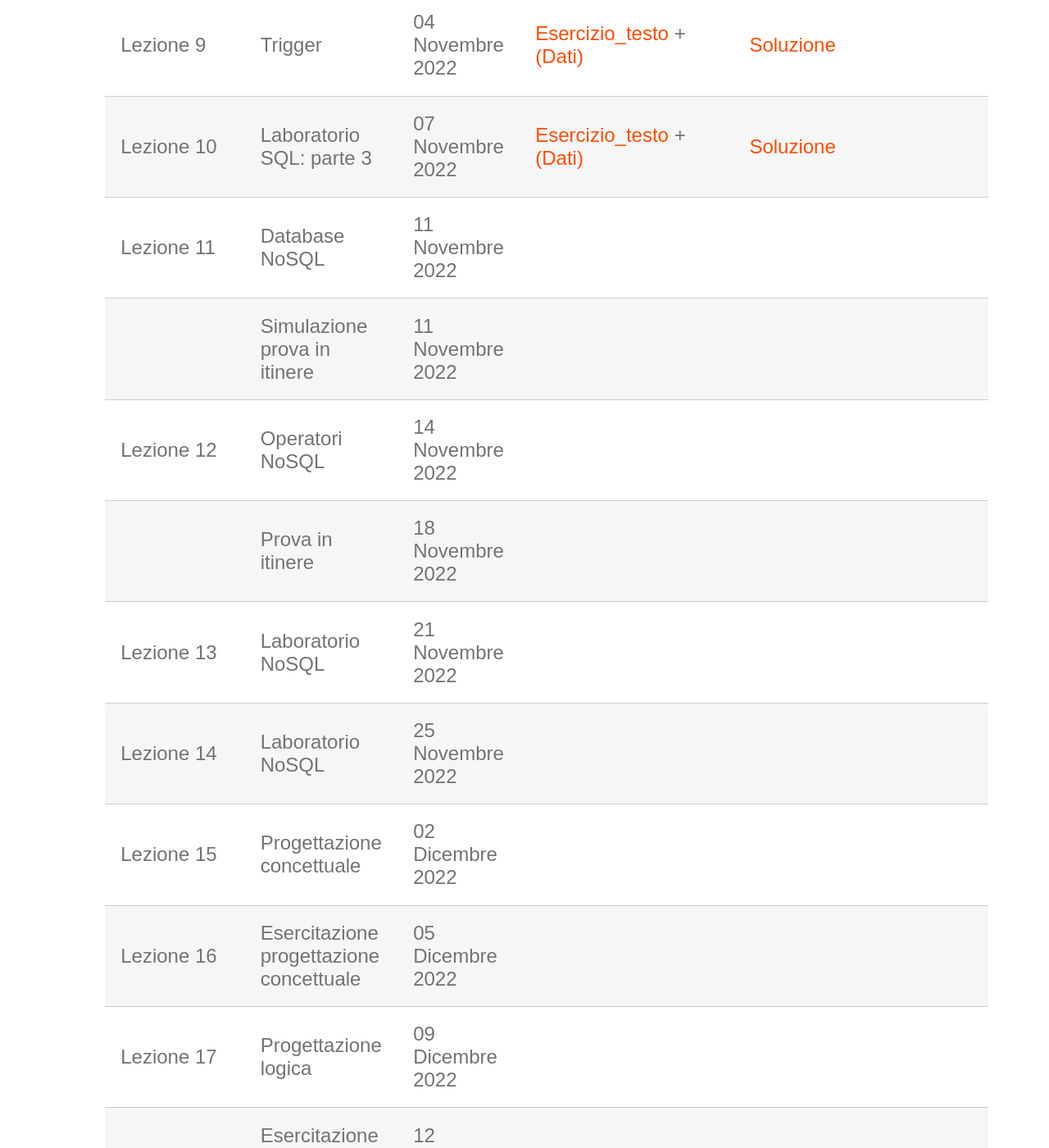
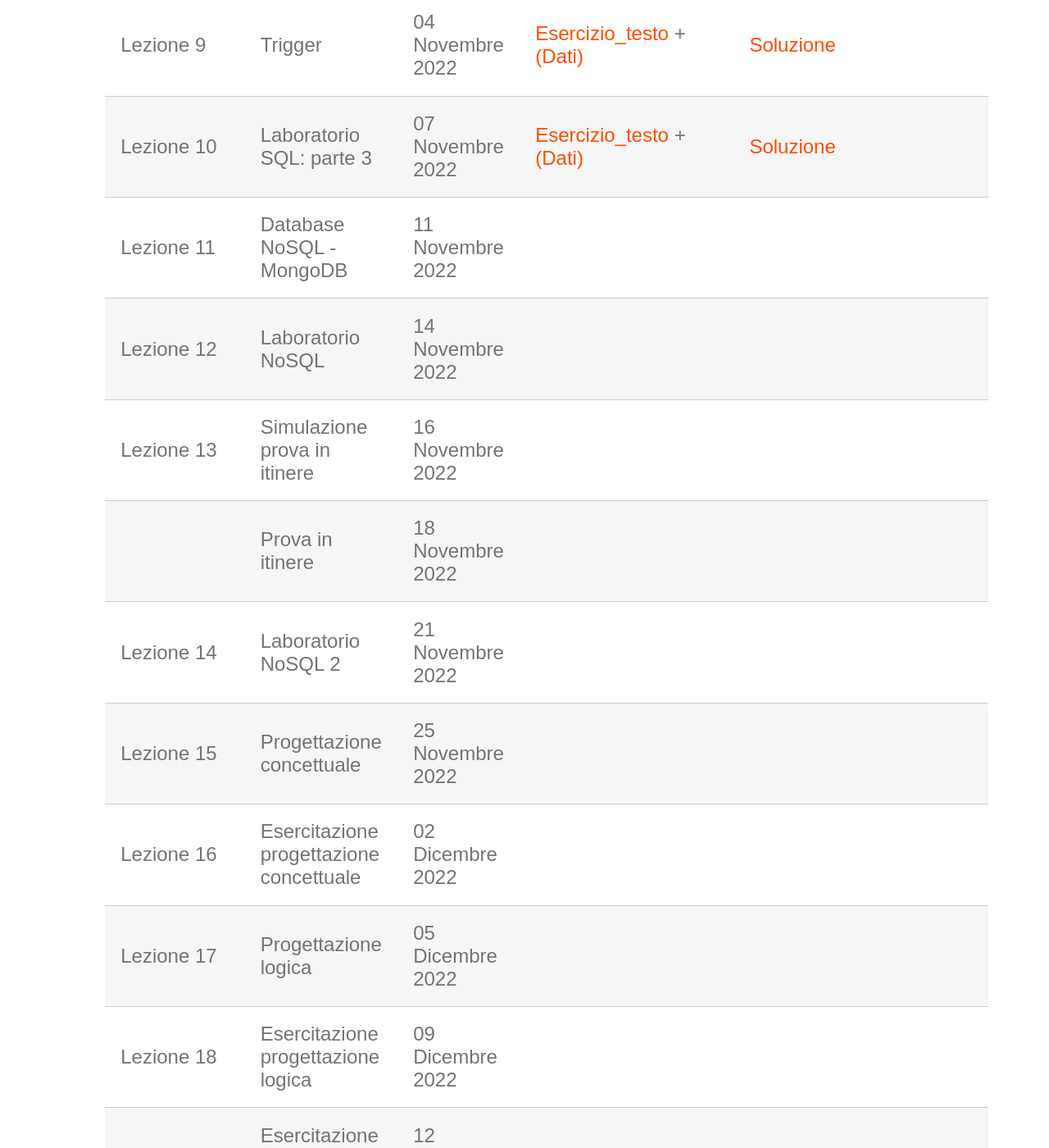
Before and after one commit to perceivelab/database-course, a Jekyll site: the page built from lezioni.md, in a window 1280 px wide and 1400 px high, scrolled down 1588 px. Shown: the whole window at 82% size. Built offline with Jekyll 4.4.1, drawn with Linux system fonts in a browser that asks for light colours; our own code applies the rules of GitHub Pages for plain Markdown files; some of the changed text lies outside the part shown.

Commit message:
Update lezioni.md

```diff
--- a/lezioni.md
+++ b/lezioni.md
@@ -18,18 +18,17 @@ Questa pagina contiene le slide, note e gli esempi di codice delle lezioni del c
 | Lezione 8  | Laboratorio SQL: parte 2                 | 28 Ottobre 2022   | [Testo](https://drive.google.com/file/d/10TcOD8hcc9jl-LfiqNhUKGGWNrj6JKLt/view?usp=sharing) [(+dati)](https://drive.google.com/file/d/1eH-Y5O6zLPLvV3c3H4qK0SrZj5J58Ld_/view?usp=sharing)                       | [Soluzione](https://drive.google.com/file/d/1jXxiKd2K7mXKNMIn2Ie4CsNWnky-hbhs/view?usp=sharing)            |
 | Lezione 9 | Trigger                                   | 04 Novembre 2022  |  [Esercizio_testo](https://drive.google.com/file/d/1JpWTeehVDmm1EeO4l68mk74Y5I5KFLmv/view?usp=sharing) + [(Dati)](https://drive.google.com/file/d/17eOXx23Ur7ZIt_nNAMag4D53BlBiAU9z/view?usp=sharing)                       |     [Soluzione](https://drive.google.com/file/d/1LF4up44RX9ha5N1Vi_PxEgM3zd9VucNy/view?usp=sharing)         |
 | Lezione 10 | Laboratorio SQL: parte 3                 | 07 Novembre 2022  |    [Esercizio_testo](https://drive.google.com/file/d/1pbttccp4-NdnaE90PqPlc-5KEhYKgs4V/view?usp=sharing) + [(Dati)](https://drive.google.com/file/d/1dTAEG8rbLhUP7Gpno-ZeZBgRbVninQAp/view?usp=sharing) |     [Soluzione](https://drive.google.com/file/d/1FotFkD1SmioulpLCG5zzqGiOP32TVolV/view?usp=sharing)        |
-| Lezione 11 | Database NoSQL                           | 11 Novembre 2022  |                         |             |
-|            | Simulazione prova in itinere             | 11 Novembre 2022  |                         |             |
-| Lezione 12 | Operatori NoSQL                          | 14 Novembre 2022  |                         |             |
+| Lezione 11 | Database NoSQL - MongoDB                 | 11 Novembre 2022  |                         |             |
+| Lezione 12 | Laboratorio NoSQL                        | 14 Novembre 2022  |                         |             |
+| Lezione 13 | Simulazione prova in itinere             | 16 Novembre 2022  |                         |             |
 |            | Prova in itinere                         | 18 Novembre 2022  |                         |             |
-| Lezione 13 | Laboratorio NoSQL                        | 21 Novembre 2022  |                         |             |
-| Lezione 14 | Laboratorio NoSQL                        | 25 Novembre 2022  |                         |             |
-| Lezione 15 | Progettazione concettuale                | 02 Dicembre 2022  |                         |             |
-| Lezione 16 | Esercitazione progettazione concettuale  | 05 Dicembre 2022  |                         |             |
-| Lezione 17 | Progettazione logica                     | 09 Dicembre 2022  |                         |             |
-| Lezione 18 | Esercitazione progettazione logica       | 12 Dicembre 2022  |                         |             |
-| Lezione 19 | Esercitazione complessiva progettazione  | 16 Dicembre 2022  |                         |             |
-| Lezione 20 | Esercitazione complessiva progettazione  | 19 Dicembre 2022  |                         |             |
+| Lezione 14 | Laboratorio NoSQL 2                      | 21 Novembre 2022  |                         |             |
+| Lezione 15 | Progettazione concettuale                | 25 Novembre 2022  |                         |             |
+| Lezione 16 | Esercitazione progettazione concettuale  | 02 Dicembre 2022  |                         |             |
+| Lezione 17 | Progettazione logica                     | 05 Dicembre 2022  |                         |             |
+| Lezione 18 | Esercitazione progettazione logica       | 09 Dicembre 2022  |                         |             |
+| Lezione 19 | Esercitazione complessiva progettazione  | 12 Dicembre 2022  |                         |             |
+| Lezione 20 | Esercitazione complessiva progettazione  | 16 Dicembre 2022  |                         |             |
 |            | Prova in itinere progettazione           | 23 Dicembre 2022  |                         |             |
 
 
```
